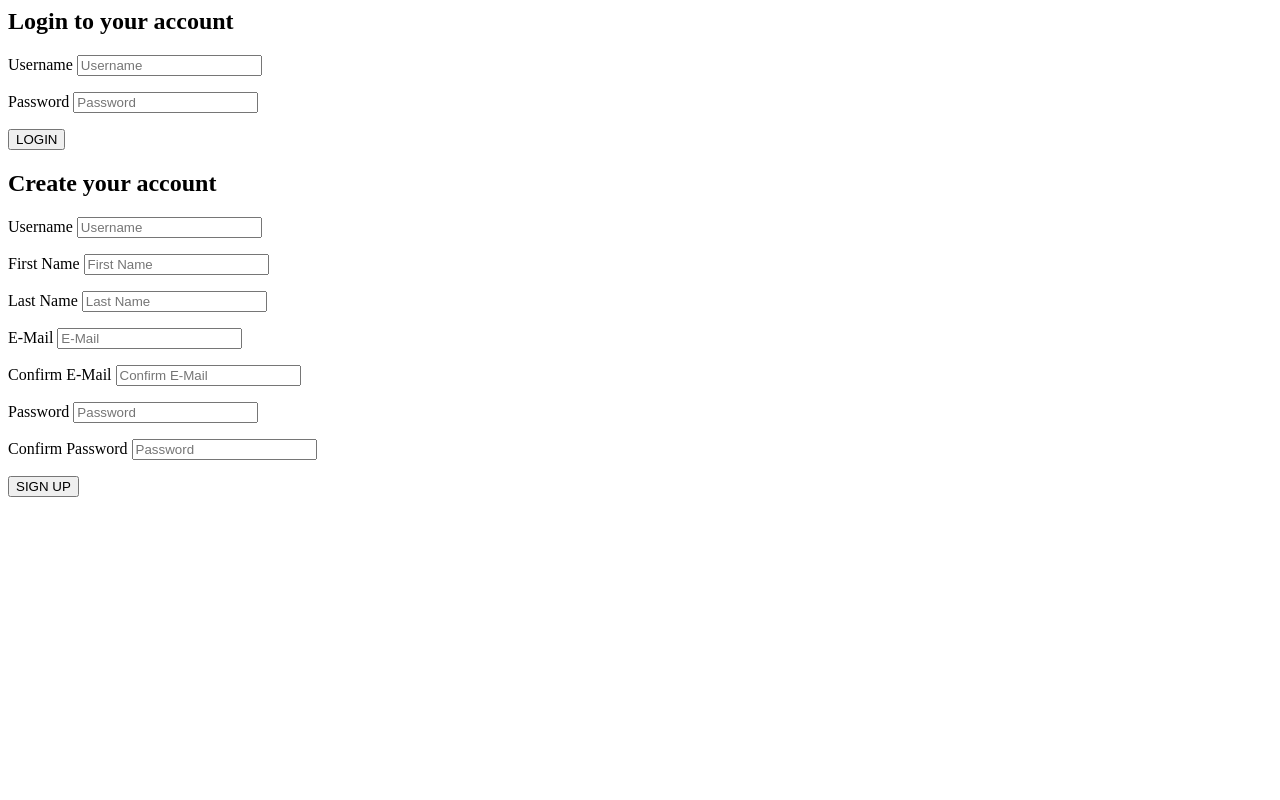
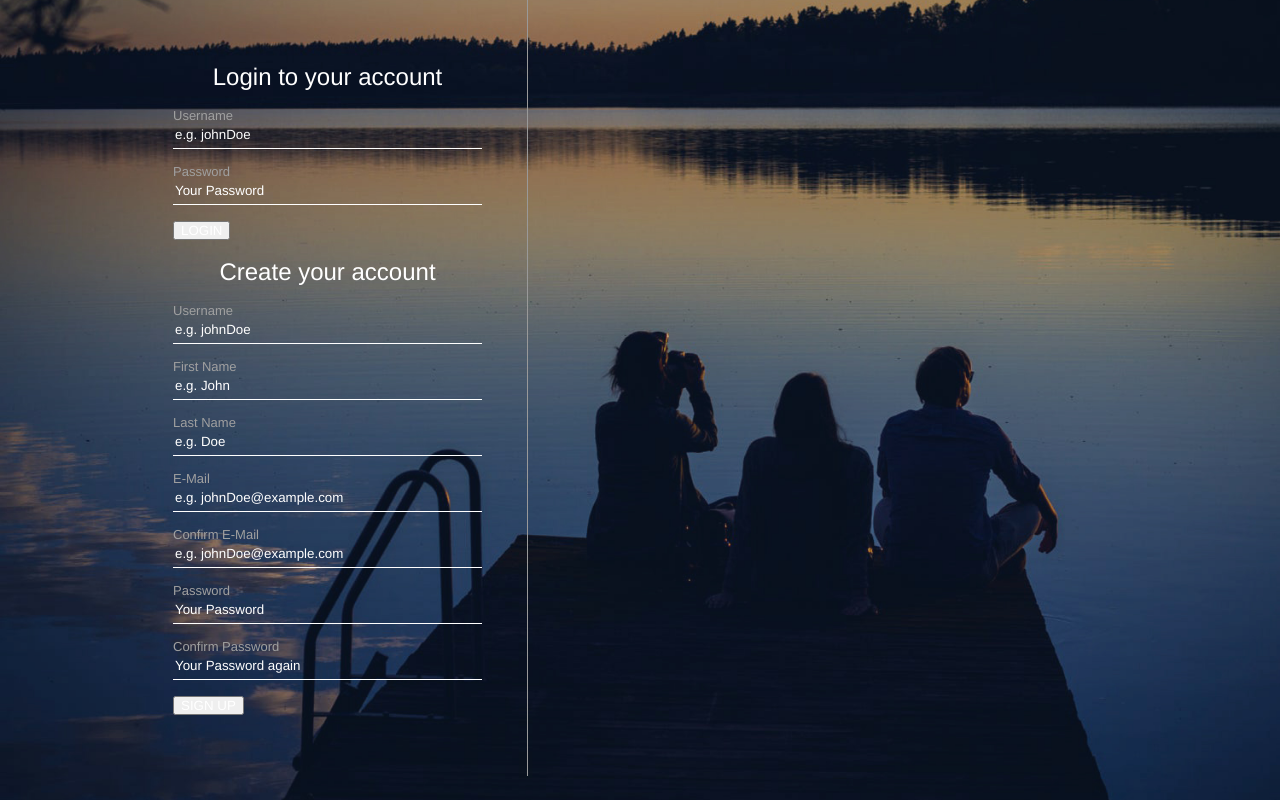
Before and after one commit to christianh814/orpheus, a PHP site: page /register.php in a window 1280 px wide. Run offline with PHP 8.4, Linux system fonts and the light colour scheme.

Commit message:
Locating the required gigapixels to render...

```diff
--- /dev/null
+++ b/assets/css/register.css
@@ -0,0 +1,72 @@
+/* Tags */
+html, body {
+	padding: 0;
+	margin: 0;
+	height: 100%;
+}
+/* IDs */
+#background {
+	background-color: #000;
+	background-image: url(../images/bg.jpg);
+	background-position: center;
+	background-size: cover;
+	display: table;
+	height: 100%;
+	width: 100%;
+}
+#loginContainer * {
+	color: #fff;
+	font-family: "Helvetica Neue", "Helvetica", "Arial", "sans-serif";
+	font-weight: normal;
+	line-height: 1em;
+	box-sizing: border-box;
+}
+#loginContainer {
+	width: 80%;
+	margin: 0 auto;
+	position: relative;
+	max-width: 1024px;
+}
+#inputContainer {
+	width: 400px;
+	padding: 45px;
+	float: left;
+	border-right: 1px solid #999;
+}
+#inputContainer h2 {
+	text-align: center;
+}
+#inputContainer input[type="text"],
+#inputContainer input[type="email"],
+#inputContainer input[type="password"] {
+	display: block;
+	background-color: transparent;
+	border: 0;
+	border-bottom: 1px solid #fff;
+	height: 27px;
+	line-height: 27px;
+	width: 100%;
+}
+#inputContainer label {
+	color: #a0a0a0;
+	font-size: 13px;
+	margin-top: 15px;
+}
+/* Placeholder */
+::-webkit-input-placeholder { /* WebKit, Blink, Edge */
+	color:    #fff;
+}
+:-moz-placeholder { /* Mozilla Firefox 4 to 18 */
+	color:    #fff;
+	opacity:  1;
+}
+::-moz-placeholder { /* Mozilla Firefox 19+ */
+	color:    #fff;
+	opacity:  1;
+}
+:-ms-input-placeholder { /* Internet Explorer 10-11 */
+	color:    #fff;
+}
+::-ms-input-placeholder { /* Microsoft Edge */
+	color:    #fff;
+}
--- a/register.php
+++ b/register.php
@@ -17,8 +17,11 @@ function getInputValue($name) {
 <html>
 <head>
 	<title>Welcome to Orpheus!</title>
+	<link rel="stylesheet" type="text/css" href="assets/css/register.css">
 </head>
 <body>
+<div id="background">
+	<div id="loginContainer">
 		<div id="inputContainer">
 			<!-- Login Form -->
 			<form id="loginForm" action="register.php" method="POST">
@@ -26,11 +29,11 @@ function getInputValue($name) {
 				<p>
 					<?php echo $account->getError(Constants::$login_error); ?>
 					<label for="loginUsername">Username</label>
-				<input id="loginUsername" name="loginUsername" type="text" placeholder="Username" required>
+					<input id="loginUsername" name="loginUsername" type="text" placeholder="e.g. johnDoe" required>
 				</p>
 				<p>
 					<label for="loginPassword">Password</label>
-				<input id="loginPassword" name="loginPassword" type="password" placeholder="Password" required>
+					<input id="loginPassword" name="loginPassword" type="password" placeholder="Your Password" required>
 				</p>
 				<button type="submit" name="loginButton">LOGIN</button>
 			</form>
@@ -42,42 +45,44 @@ function getInputValue($name) {
 					<?php echo $account->getError(Constants::$username_length); ?>
 					<?php echo $account->getError(Constants::$username_taken); ?>
 					<label for="username">Username</label>
-				<input id="username" name="username" type="text" placeholder="Username" value="<?php getInputValue("username"); ?>" required>
+					<input id="username" name="username" type="text" placeholder="e.g. johnDoe" value="<?php getInputValue("username"); ?>" required>
 				</p>
 				<p>
 					<?php echo $account->getError(Constants::$firstname_length); ?>
 					<label for="firstName">First Name</label>
-				<input id="firstName" name="firstName" type="text" placeholder="First Name" value="<?php getInputValue("firstName"); ?>" required>
+					<input id="firstName" name="firstName" type="text" placeholder="e.g. John" value="<?php getInputValue("firstName"); ?>" required>
 				</p>
 				<p>
 					<?php echo $account->getError(Constants::$lastname_length); ?>
 					<label for="lastName">Last Name</label>
-				<input id="lastName" name="lastName" type="text" placeholder="Last Name" value="<?php getInputValue("lastName"); ?>" required>
+					<input id="lastName" name="lastName" type="text" placeholder="e.g. Doe" value="<?php getInputValue("lastName"); ?>" required>
 				</p>
 				<p>
 					<?php echo $account->getError(Constants::$email_is_not_valid); ?>
 					<?php echo $account->getError(Constants::$email_taken); ?>
 					<label for="email">E-Mail</label>
-				<input id="email" name="email" type="email" placeholder="E-Mail" value="<?php getInputValue("email"); ?>" required>
+					<input id="email" name="email" type="email" placeholder="e.g. johnDoe@example.com" value="<?php getInputValue("email"); ?>" required>
 				</p>
 				<p>
 					<?php echo $account->getError(Constants::$email_does_not_match); ?>
 					<label for="email2">Confirm E-Mail</label>
-				<input id="email2" name="email2" type="email" placeholder="Confirm E-Mail" value="<?php getInputValue("email2"); ?>" required>
+					<input id="email2" name="email2" type="email" placeholder="e.g. johnDoe@example.com" value="<?php getInputValue("email2"); ?>" required>
 				</p>
 				<p>
 					<?php echo $account->getError(Constants::$passwords_do_not_meet_req); ?>
 					<?php echo $account->getError(Constants::$password_length); ?>
 					<label for="password">Password</label>
-				<input id="password" name="password" type="password" placeholder="Password" required>
+					<input id="password" name="password" type="password" placeholder="Your Password" required>
 				</p>
 				<p>
 					<?php echo $account->getError(Constants::$passwords_do_not_match); ?>
 					<label for="password2">Confirm Password</label>
-				<input id="password2" name="password2" type="password" placeholder="Password" required>
+					<input id="password2" name="password2" type="password" placeholder="Your Password again" required>
 				</p>
 				<button type="submit" name="registerButton">SIGN UP</button>
 			</form>
 		</div>
+	</div><!-- login contianer> -->
+</div> <!-- background id -->
 </body>
 </html>
```
Also changed, not shown: assets/images/bg.jpg (added). Lines whose indentation alone changed are shown as unchanged.
